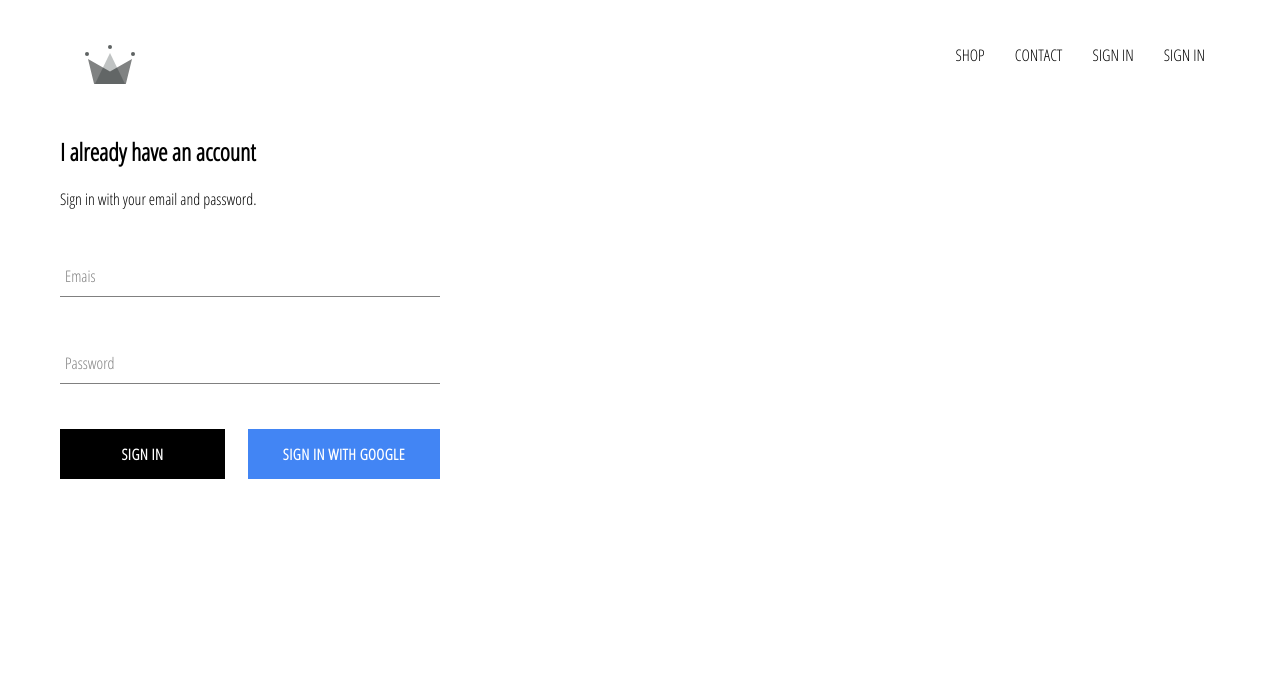
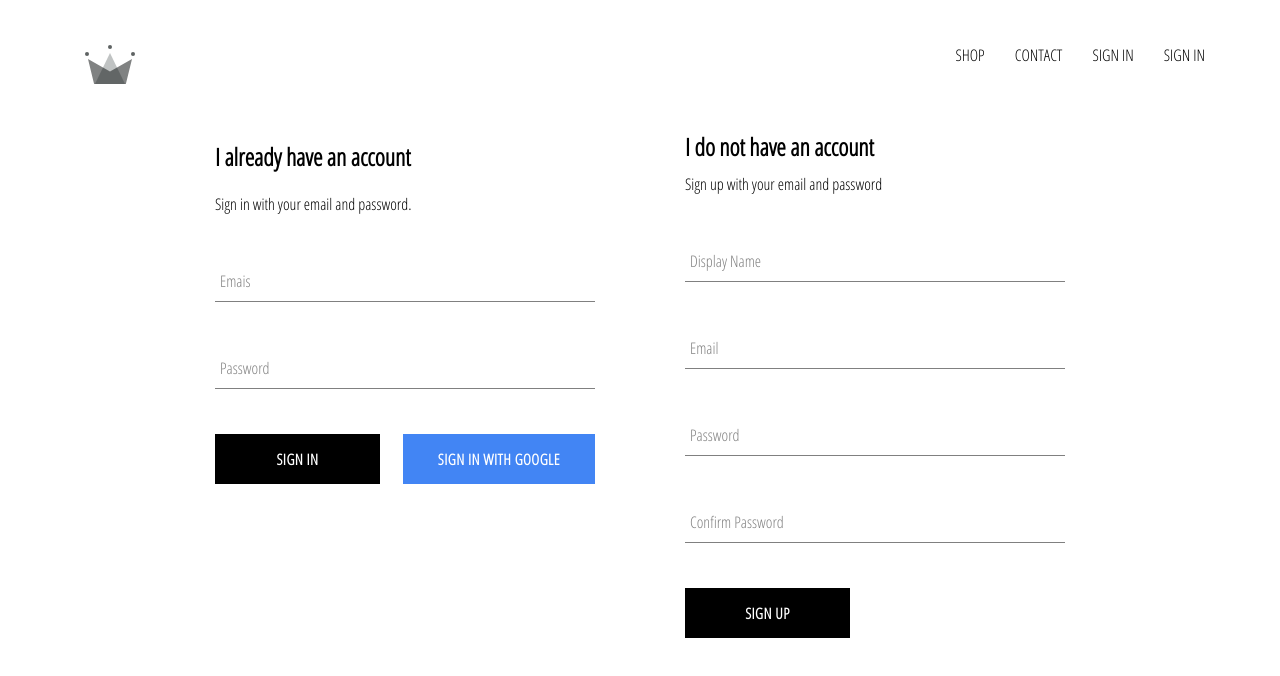
Before and after one commit to grizzlysh/react-quinn_clothing, a React (Create React App) app: page /signin in a window 1280 px wide. Shown: the top 676 px of the page. Built offline with nearby package versions, Linux system fonts and the light colour scheme; no server answers.

Commit message:
implemented firebase utils, included ability to store auth users into firestore db

```diff
--- a/src/App.js
+++ b/src/App.js
@@ -8,7 +8,8 @@
 import ShopPage from './pages/shop/shop.component';
 import Header from './components/header/header.component';
 import SignInAndSignUpPage from './pages/sign-in-and-sign-up/sign-in-and-sign-up.component';
-import { auth } from './firebase/firebase.utils'
+import { auth, createUserProfileDocument } from './firebase/firebase.utils'
+import { onSnapshot } from 'firebase/firestore';
 
 
 class App extends Component {
@@ -23,10 +24,26 @@
   unsubscribeFromAuth = null;
 
   componentDidMount(){
-    this.unsubscribeFromAuth = auth.onAuthStateChanged( user => {
-      this.setState({ currentUser: user });
+    this.unsubscribeFromAuth = auth.onAuthStateChanged( async userAuth => {
 
-      console.log(user);
+      if (userAuth) {
+        // this.setState({ currentUser: user });
+        const userRef = await createUserProfileDocument(userAuth);
+
+        onSnapshot( userRef, (snapShot) => {
+          this.setState({
+            currentUser: {
+              id: snapShot.id,
+              ...snapShot.data()
+            }
+          });
+        });
+      }
+      else{
+        this.setState({ currentUser: userAuth });
+      }
+
+      // console.log(this.currentUser);
     })
   }
 
--- /dev/null
+++ b/src/components/sign-up/sign-up.component.jsx
@@ -0,0 +1,99 @@
+import React, { Component } from 'react'
+
+import FormInput from '../form-input/form-input.component'
+import CustomButton from '../custom-button/custom-button.component'
+import { auth, createUserProfileDocument } from '../../firebase/firebase.utils'
+import { createUserWithEmailAndPassword } from 'firebase/auth';
+
+import './sign-up.styles.scss'
+
+class SignUp extends Component {
+    constructor(props) {
+        super(props)
+
+        this.state = {
+            displayName: '',
+            email: '',
+            password: '',
+            confirmPassword:''
+        }
+    }
+
+    handleSubmit = async event => {
+        event.preventDefault();
+        const { displayName, email, password, confirmPassword } = this.state;
+
+        if (password !== confirmPassword) {
+            alert("password don't match!");
+            return;
+        }
+
+        try {
+            const { user } = await createUserWithEmailAndPassword(auth, email, password);
+
+            await createUserProfileDocument(user, { displayName });
+
+            this.setState({
+                displayName: '',
+                email: '',
+                password: '',
+                confirmPassword:''
+            })
+        } catch (error) {
+            console.error(error);
+        }
+    }
+
+    handleChange = event => {
+        const { name, value } = event.target;
+
+        this.setState({ [name]: value });
+    }
+
+    render() {
+        const { displayName, email, password, confirmPassword } = this.state;
+        return (
+            <div className="sign-up">
+                <h2 className="title">I do not have an account</h2>
+                <span>Sign up with your email and password</span>
+                <form onSubmit={this.handleSubmit} className="sign-up-form">
+                    <FormInput
+                        type="text"
+                        name="displayName"
+                        value={displayName}
+                        handleChange={this.handleChange}
+                        label="Display Name"
+                        required
+                    />
+                    <FormInput
+                        type="email"
+                        name="email"
+                        value={email}
+                        handleChange={this.handleChange}
+                        label="Email"
+                        required
+                    />
+                    <FormInput
+                        type="password"
+                        name="password"
+                        value={password}
+                        handleChange={this.handleChange}
+                        label="Password"
+                        required
+                    />
+                    <FormInput
+                        type="password"
+                        name="confirmPassword"
+                        value={confirmPassword}
+                        handleChange={this.handleChange}
+                        label="Confirm Password"
+                        required
+                    />
+                    <CustomButton type="submit">SIGN UP</CustomButton>
+                </form>
+            </div>
+        )
+    }
+}
+
+export default SignUp;
--- /dev/null
+++ b/src/components/sign-up/sign-up.styles.scss
@@ -0,0 +1,10 @@
+.sign-up {
+    display: flex;
+    flex-direction: column;
+    width: 380px;
+
+    .title {
+        margin: 10px 0;
+
+    }
+}
--- a/src/firebase/firebase.utils.js
+++ b/src/firebase/firebase.utils.js
@@ -1,6 +1,7 @@
 import firebase from 'firebase/compat/app';
 import { initializeApp } from 'firebase/app';
-import { getFirestore, collection, getDocs } from 'firebase/firestore/lite';
+// import 'firebase/compat/firestore'
+import { getFirestore, doc, getDoc, setDoc } from 'firebase/firestore';
 import { getAuth, signInWithPopup, GoogleAuthProvider } from 'firebase/auth';
 
 const firebaseConfig = {
@@ -19,27 +20,54 @@
 // export const firestore = firebase.firestore();
 export const firestore = getFirestore(app);
 
+export const createUserProfileDocument = async(userAuth, additionalData) => {
+    if (!userAuth) return;
+
+    const docRef = doc(firestore, "users",userAuth.uid);
+    // console.log(docRef);
+    const docSnap = await getDoc(docRef);
+    // console.log(docSnap);
+    if (!docSnap.exists()) {
+        const { displayName, email } = userAuth;
+        const createdAt = new Date();
+
+        try {
+            await setDoc(docRef, {
+                displayName: displayName,
+                email: email,
+                createdAt: createdAt,
+                ...additionalData
+            });
+        } catch (error) {
+            console.log('error creating user', error.message);
+        }
+        // console.log("No such document!");
+    }
+
+    return docRef;
+}
+
 const provider = new GoogleAuthProvider();
 provider.setCustomParameters({ prompt: 'select_account' });
 // export const signInWithGoogle = () => firebase.auth().signInWithPopUp(provider);
 
 export const signInWithGoogle = () => (signInWithPopup(auth, provider)
     .then((result) => {
-        // This gives you a Google Access Token. You can use it to access the Google API.
-        const credential = GoogleAuthProvider.credentialFromResult(result);
-        const token = credential.accessToken;
-        // The signed-in user info.
-        const user = result.user;
-        // ...
+        // // This gives you a Google Access Token. You can use it to access the Google API.
+        // const credential = GoogleAuthProvider.credentialFromResult(result);
+        // const token = credential.accessToken;
+        // // The signed-in user info.
+        // const user = result.user;
+        // // ...
     }).catch((error) => {
-        // Handle Errors here.
-        const errorCode = error.code;
-        const errorMessage = error.message;
-        // The email of the user's account used.
-        const email = error.email;
-        // The AuthCredential type that was used.
-        const credential = GoogleAuthProvider.credentialFromError(error);
-        // ...
+        // // Handle Errors here.
+        // const errorCode = error.code;
+        // const errorMessage = error.message;
+        // // The email of the user's account used.
+        // const email = error.email;
+        // // The AuthCredential type that was used.
+        // const credential = GoogleAuthProvider.credentialFromError(error);
+        // // ...
     })
 );
 
--- a/src/pages/sign-in-and-sign-up/sign-in-and-sign-up.component.jsx
+++ b/src/pages/sign-in-and-sign-up/sign-in-and-sign-up.component.jsx
@@ -1,5 +1,6 @@
 import React from 'react'
 import SignIn from '../../components/sign-in/sign-in.component'
+import SignUp from '../../components/sign-up/sign-up.component'
 
 import './sign-in-and-sign-up.styles.scss'
 
@@ -7,6 +8,7 @@
     return (
         <div className="sign-in-and-sign-up">
             <SignIn />
+            <SignUp />
         </div>
     )
 }
--- a/src/pages/sign-in-and-sign-up/sign-in-and-sign-up.styles.scss
+++ b/src/pages/sign-in-and-sign-up/sign-in-and-sign-up.styles.scss
@@ -0,0 +1,6 @@
+.sign-in-and-sign-up {
+    width: 850px;
+    display: flex;
+    justify-content: space-between;
+    margin: 30px auto;
+}
```
